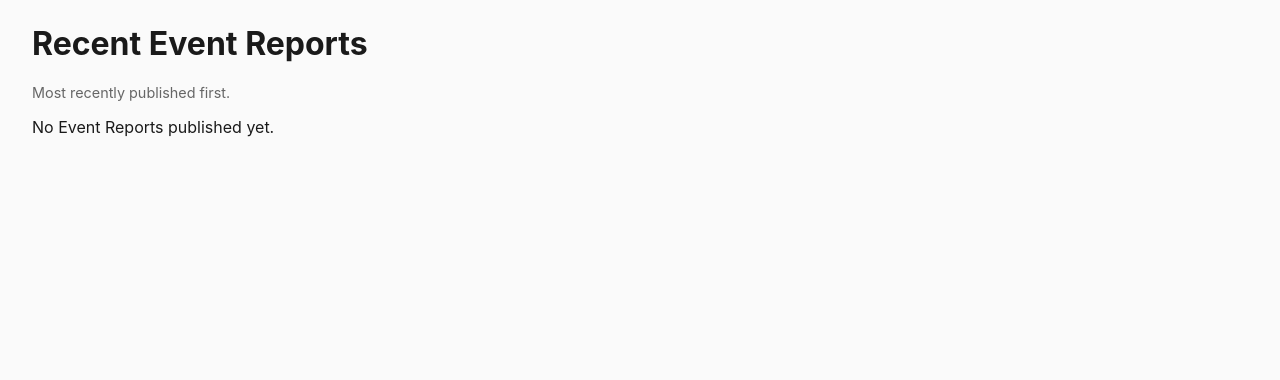
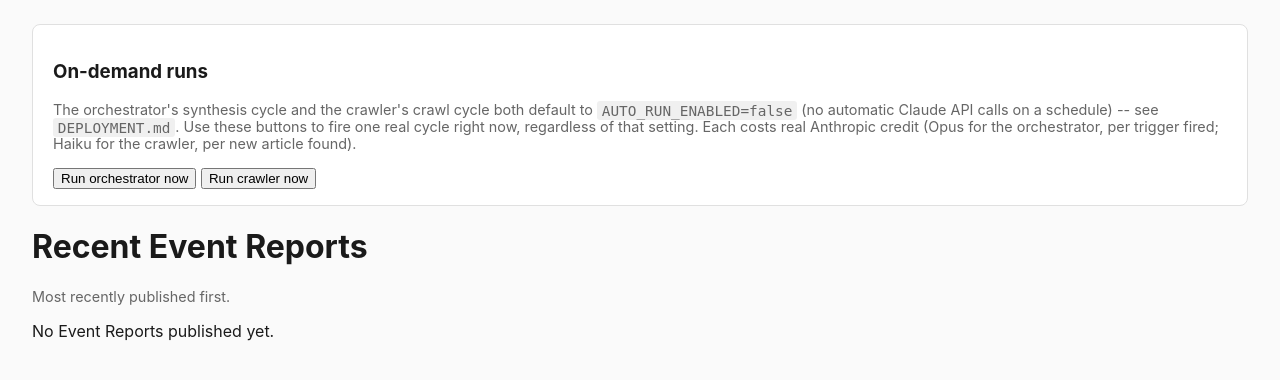
Before and after one commit to dildoswaggingzz/AncillaryNews, a FastAPI app: page / in a window 1280 px wide. Shown: the part 52-432 px from the top of the page. Run offline with FastAPI, Linux system fonts and the light colour scheme; data that the repository does not hold is empty; some libraries are stand-ins or nearby versions.

Commit message:
Make orchestrator/crawler auto-run opt-in; add on-demand run-now triggers
Both services' scheduled cycles were burning Claude Opus (orchestrator, per
fired trigger) and Claude Haiku (crawler, per new article) unattended every
15/30 minutes. AUTO_RUN_ENABLED (default false) now gates the scheduled job
itself -- the scheduler/service/healthcheck still run, but the cycle no-ops
with a log line unless explicitly enabled. Independent of that gate, POST
/orchestrator/run-now and /crawler/run-now on the api service (plus matching
dashboard buttons) always fire one real cycle by loading and calling
services/orchestrator/main.py's/services/crawler/main.py's exact cycle
functions in-process, since this repo has no RPC/queue layer between
containers.

Co-Authored-By: Claude Sonnet 5 <noreply@anthropic.com>

```diff
--- a/services/api/main.py
+++ b/services/api/main.py
@@ -27,12 +27,14 @@ rationale. `/health` and `/metrics` are always unauthenticated (needed for
 healthchecks/Prometheus scraping).
 """
 
+import importlib.util
 import logging
 import os
 import time
 from collections.abc import AsyncIterator
 from contextlib import asynccontextmanager
 from datetime import datetime
+from pathlib import Path
 
 from fastapi import Depends, FastAPI, Form, Header, HTTPException, Query, Request
 from fastapi.responses import HTMLResponse, RedirectResponse, Response
@@ -117,6 +119,54 @@ def get_vector_store() -> QdrantStore:
         _qdrant_client = AsyncQdrantClient(url=QDRANT_URL)
         _vector_store = QdrantStore(_qdrant_client)
     return _vector_store
+
+
+# Lazy singletons over the *real* services/orchestrator/main.py and
+# services/crawler/main.py modules, loaded by file path via `importlib`
+# (this repo has no `__init__.py`/package-mode -- see pyproject.toml's
+# `package-mode = false` -- so a normal `import services.orchestrator.main`
+# isn't available; this mirrors the exact convention
+# tests/test_orchestrator_main.py and tests/test_crawler_main.py already use
+# to import those files). Backing the on-demand `POST /orchestrator/run-now`
+# / `POST /crawler/run-now` routes below (see DEPLOYMENT.md's "Cost control:
+# AUTO_RUN_ENABLED" for the full rationale): this process has no message
+# queue/RPC layer to reach into the separate orchestrator/crawler containers,
+# so it loads their exact `run_synthesis_cycle`/`run_crawl_cycle` functions
+# in-process instead, against the same DATABASE_URL/QDRANT_URL/
+# ANTHROPIC_API_KEY/SLACK_WEBHOOK_URL those services use
+# (docker-compose.yml's `api` environment; services/api/Dockerfile now also
+# COPYs those two `main.py` files in for this). Loaded lazily (on first
+# on-demand trigger, not at import time) so this module stays importable
+# even without those two files present, and tests override these via
+# `app.dependency_overrides` (same pattern as `get_db`/`get_vector_store`)
+# rather than ever triggering the real load.
+_orchestrator_main = None
+_crawler_main = None
+
+
+def _load_sibling_service_module(service_dir: str, module_name: str):
+    """Loads `services/<service_dir>/main.py` by file path. `Path(__file__).parent.parent`
+    is `services/` (this file is `services/api/main.py`), matching both a local
+    checkout and the Docker image's `/app/services/` layout."""
+    path = Path(__file__).resolve().parent.parent / service_dir / "main.py"
+    spec = importlib.util.spec_from_file_location(module_name, path)
+    module = importlib.util.module_from_spec(spec)
+    spec.loader.exec_module(module)
+    return module
+
+
+def get_orchestrator_main():
+    global _orchestrator_main
+    if _orchestrator_main is None:
+        _orchestrator_main = _load_sibling_service_module("orchestrator", "orchestrator_main")
+    return _orchestrator_main
+
+
+def get_crawler_main():
+    global _crawler_main
+    if _crawler_main is None:
+        _crawler_main = _load_sibling_service_module("crawler", "crawler_main")
+    return _crawler_main
 
 
 @asynccontextmanager
@@ -491,14 +541,102 @@ async def submit_manual_article(
     return await _process_manual_article(submission, store)
 
 
+# --- on-demand orchestrator/crawler triggers (cost-control escape hatch) --
+#
+# services/orchestrator/main.py and services/crawler/main.py both default to
+# AUTO_RUN_ENABLED=false (their automatic scheduled cycles are opt-in, not
+# opt-out -- see DEPLOYMENT.md's "Cost control: AUTO_RUN_ENABLED"), since
+# every fired rule-engine trigger burns a Claude Opus call (orchestrator) and
+# every new article burns a Claude Haiku call (crawler). These two routes are
+# the always-available on-demand escape hatch, independent of
+# AUTO_RUN_ENABLED -- they call the exact same run_synthesis_cycle /
+# run_crawl_cycle functions the schedulers use (via get_orchestrator_main /
+# get_crawler_main above), never a duplicated copy of that pipeline logic.
+# Gated behind API_KEY like every other mutating route (/manual-articles,
+# /bess/backtest).
+
+
+@app.post("/orchestrator/run-now", dependencies=[Depends(require_api_key)])
+async def trigger_orchestrator_run_now(orchestrator_main=Depends(get_orchestrator_main)):
+    """
+    Fires one real orchestrator synthesis cycle right now: evaluates the
+    rule engine, then runs RAG + Claude Opus synthesis for every trigger
+    that fires. Costs one Opus call per trigger fired this cycle. Returns
+    `run_synthesis_cycle`'s own `{"triggers_fired": ..., "reports_published":
+    ...}` summary.
+    """
+    return await orchestrator_main.run_synthesis_cycle()
+
+
+@app.post("/crawler/run-now", dependencies=[Depends(require_api_key)])
+async def trigger_crawler_run_now(crawler_main=Depends(get_crawler_main)):
+    """
+    Fires one real crawler cycle right now: polls every RSS feed and runs
+    Claude Haiku claim extraction on every new article found. Costs one
+    Haiku call per new article this cycle. Returns `run_crawl_cycle`'s own
+    `{"articles_processed": ..., "claims_extracted": ...}` summary.
+    """
+    return await crawler_main.run_crawl_cycle()
+
+
 # --- dashboard (server-rendered Jinja2 HTML, no JS build toolchain) ------
 
 
 @app.get("/", response_class=HTMLResponse)
 def dashboard_home(request: Request, db: DatabaseManager = Depends(get_db)):
-    """Recent Event Reports list -- the dashboard's landing page."""
+    """Recent Event Reports list -- the dashboard's landing page. Also hosts the
+    "Run orchestrator now" / "Run crawler now" on-demand buttons (see the two POST routes
+    below) -- `orchestrator_result`/`crawler_result` are `None` on a plain `GET`."""
     reports = db.fetch_event_reports(limit=25, offset=0)
-    return templates.TemplateResponse(request, "index.html", {"reports": reports})
+    return templates.TemplateResponse(
+        request,
+        "index.html",
+        {"reports": reports, "orchestrator_result": None, "crawler_result": None},
+    )
+
+
+@app.post("/dashboard/orchestrator/run-now", response_class=HTMLResponse)
+async def dashboard_trigger_orchestrator_run_now(
+    request: Request,
+    db: DatabaseManager = Depends(get_db),
+    orchestrator_main=Depends(get_orchestrator_main),
+):
+    """
+    Dashboard counterpart to `POST /orchestrator/run-now` above -- same
+    synchronous trigger-and-show-result flow as `/dashboard/bess/new`: runs
+    the real cycle, then re-renders the dashboard home with the run's
+    summary shown inline. Stays open regardless of `API_KEY` (same
+    "dashboard HTML is for humans clicking around a browser" exception as
+    every other dashboard route, see module docstring) -- the underlying
+    JSON `/orchestrator/run-now` route this shares logic with is what's
+    gated; see DEPLOYMENT.md if you want this button itself gated too (e.g.
+    a reverse-proxy auth layer), since a click here spends real Anthropic
+    credit.
+    """
+    result = await orchestrator_main.run_synthesis_cycle()
+    reports = db.fetch_event_reports(limit=25, offset=0)
+    return templates.TemplateResponse(
+        request,
+        "index.html",
+        {"reports": reports, "orchestrator_result": result, "crawler_result": None},
+    )
+
+
+@app.post("/dashboard/crawler/run-now", response_class=HTMLResponse)
+async def dashboard_trigger_crawler_run_now(
+    request: Request,
+    db: DatabaseManager = Depends(get_db),
+    crawler_main=Depends(get_crawler_main),
+):
+    """Dashboard counterpart to `POST /crawler/run-now` above -- see
+    `dashboard_trigger_orchestrator_run_now`'s docstring for the full rationale."""
+    result = await crawler_main.run_crawl_cycle()
+    reports = db.fetch_event_reports(limit=25, offset=0)
+    return templates.TemplateResponse(
+        request,
+        "index.html",
+        {"reports": reports, "orchestrator_result": None, "crawler_result": result},
+    )
 
 
 @app.get("/dashboard/event-reports/{event_id}", response_class=HTMLResponse)
--- a/services/api/templates/index.html
+++ b/services/api/templates/index.html
@@ -1,6 +1,35 @@
 {% extends "base.html" %}
 {% block title %}Event Reports — AncillaryNews{% endblock %}
 {% block content %}
+
+<div class="card">
+  <h3>On-demand runs</h3>
+  <p class="muted">
+    The orchestrator's synthesis cycle and the crawler's crawl cycle both default to
+    <code>AUTO_RUN_ENABLED=false</code> (no automatic Claude API calls on a schedule) --
+    see <code>DEPLOYMENT.md</code>. Use these buttons to fire one real cycle right now,
+    regardless of that setting. Each costs real Anthropic credit (Opus for the
+    orchestrator, per trigger fired; Haiku for the crawler, per new article found).
+  </p>
+  <form method="post" action="/dashboard/orchestrator/run-now" style="display:inline;">
+    <button type="submit">Run orchestrator now</button>
+  </form>
+  <form method="post" action="/dashboard/crawler/run-now" style="display:inline;">
+    <button type="submit">Run crawler now</button>
+  </form>
+
+  {% if orchestrator_result is not none %}
+  <p><strong>Orchestrator run result:</strong>
+    {{ orchestrator_result.triggers_fired }} trigger(s) fired,
+    {{ orchestrator_result.reports_published }} Event Report(s) published.</p>
+  {% endif %}
+  {% if crawler_result is not none %}
+  <p><strong>Crawler run result:</strong>
+    {{ crawler_result.articles_processed }} article(s) processed,
+    {{ crawler_result.claims_extracted }} claim(s) extracted.</p>
+  {% endif %}
+</div>
+
 <h1>Recent Event Reports</h1>
 <p class="muted">Most recently published first.</p>
 
```
Also changed, not shown: DEPLOYMENT.md (+71 -3 lines), docker-compose.yml (+19 -1 lines), services/crawler/main.py (+68 -9 lines), services/orchestrator/main.py (+67 -8 lines), tests/test_api_main.py (+156 -0 lines), tests/test_crawler_main.py (+67 -2 lines), tests/test_orchestrator_main.py (+98 -2 lines), 2 other files.
